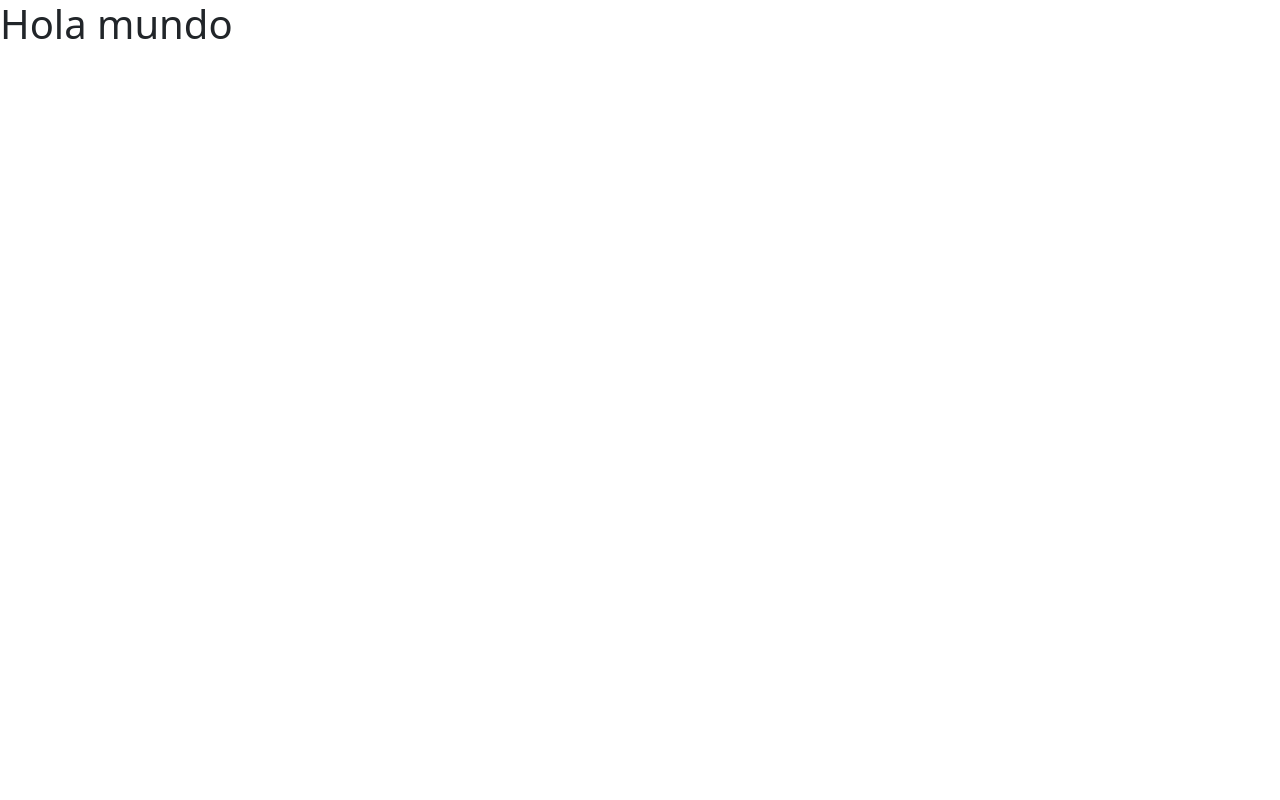
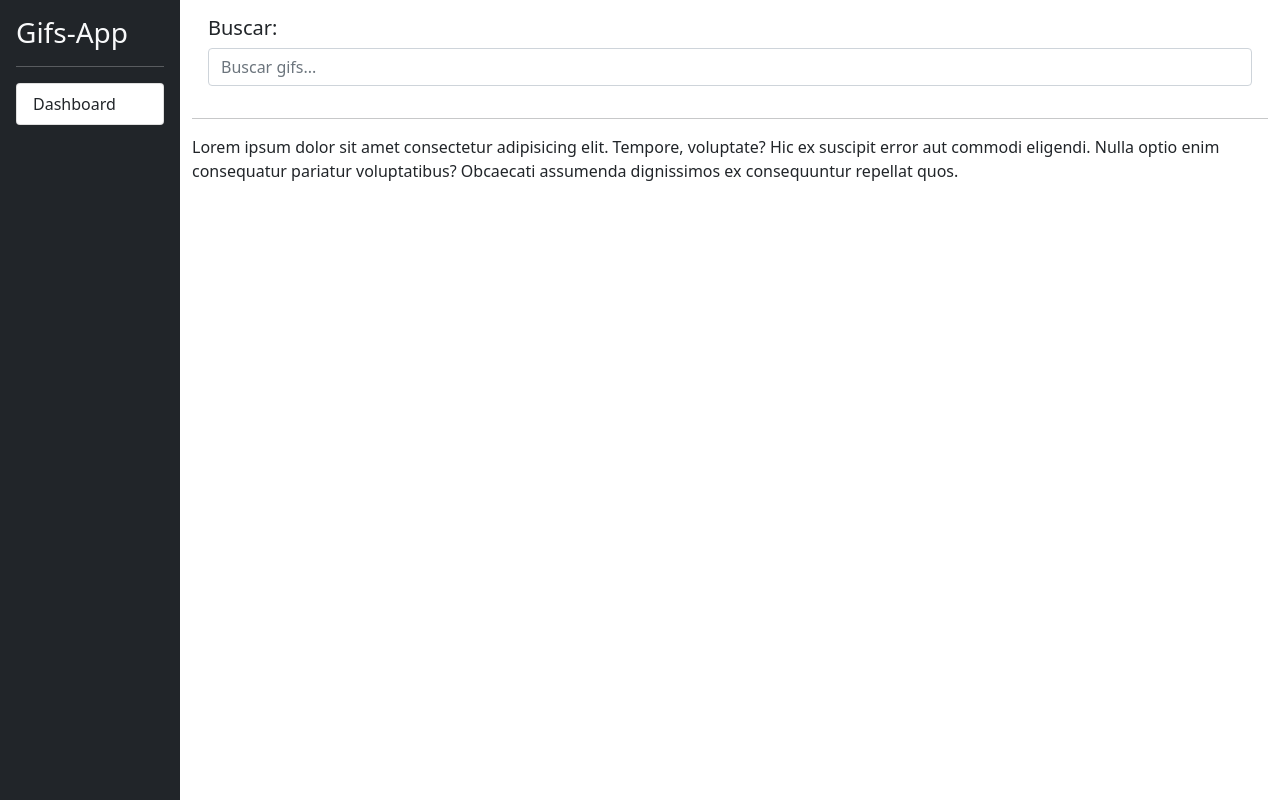
Before and after one commit to Robertodelarosa/GifsApp-Angular-, an Angular app: page / in a window 1280 px wide. Built offline with nearby package versions, Linux system fonts and the light colour scheme.

Commit message:
Sidebar y Search HTML, CSS

```diff
--- a/src/app/app.component.html
+++ b/src/app/app.component.html
@@ -1 +1,28 @@
-<h1>Hola mundo</h1>
+<div class="d-flex">
+  <!-- Sidebar -->
+  <div class="bg-dark border-right p-3" id="sidebar">
+    <h3 class="text-light">Gifs-App</h3>
+    <hr class="text-white" />
+    <div class="list-group list-reset">
+      <a href="#" class="list-group-item list-group-item-action"> Dashboard </a>
+    </div>
+  </div>
+  <!-- End Sidebar -->
+  <div class="container">
+    <div class="row p-3">
+      <div class="col">
+        <h5>Buscar:</h5>
+        <input type="text" class="form-control" placeholder="Buscar gifs..." />
+      </div>
+    </div>
+    <hr />
+    <div class="row">
+      <div class="col">
+        Lorem ipsum dolor sit amet consectetur adipisicing elit. Tempore,
+        voluptate? Hic ex suscipit error aut commodi eligendi. Nulla optio enim
+        consequatur pariatur voluptatibus? Obcaecati assumenda dignissimos ex
+        consequuntur repellat quos.
+      </div>
+    </div>
+  </div>
+</div>
--- a/src/styles.css
+++ b/src/styles.css
@@ -1 +1,11 @@
 /* You can add global styles to this file, and also import other style files */
+html,
+body {
+  height: 100%;
+}
+
+#sidebar {
+  height: 100%;
+  min-height: 100vh;
+  min-width: 180px;
+}
```
